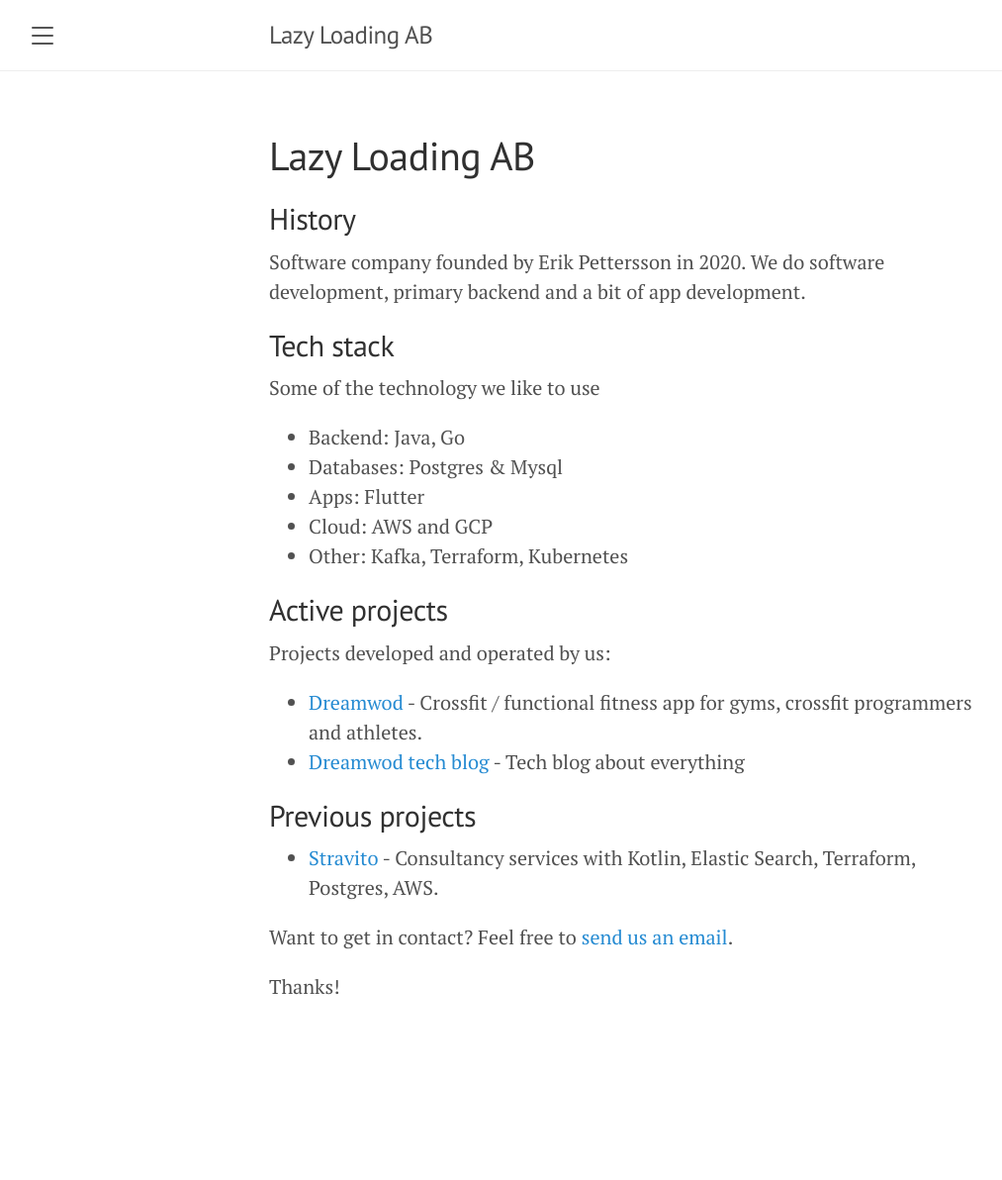
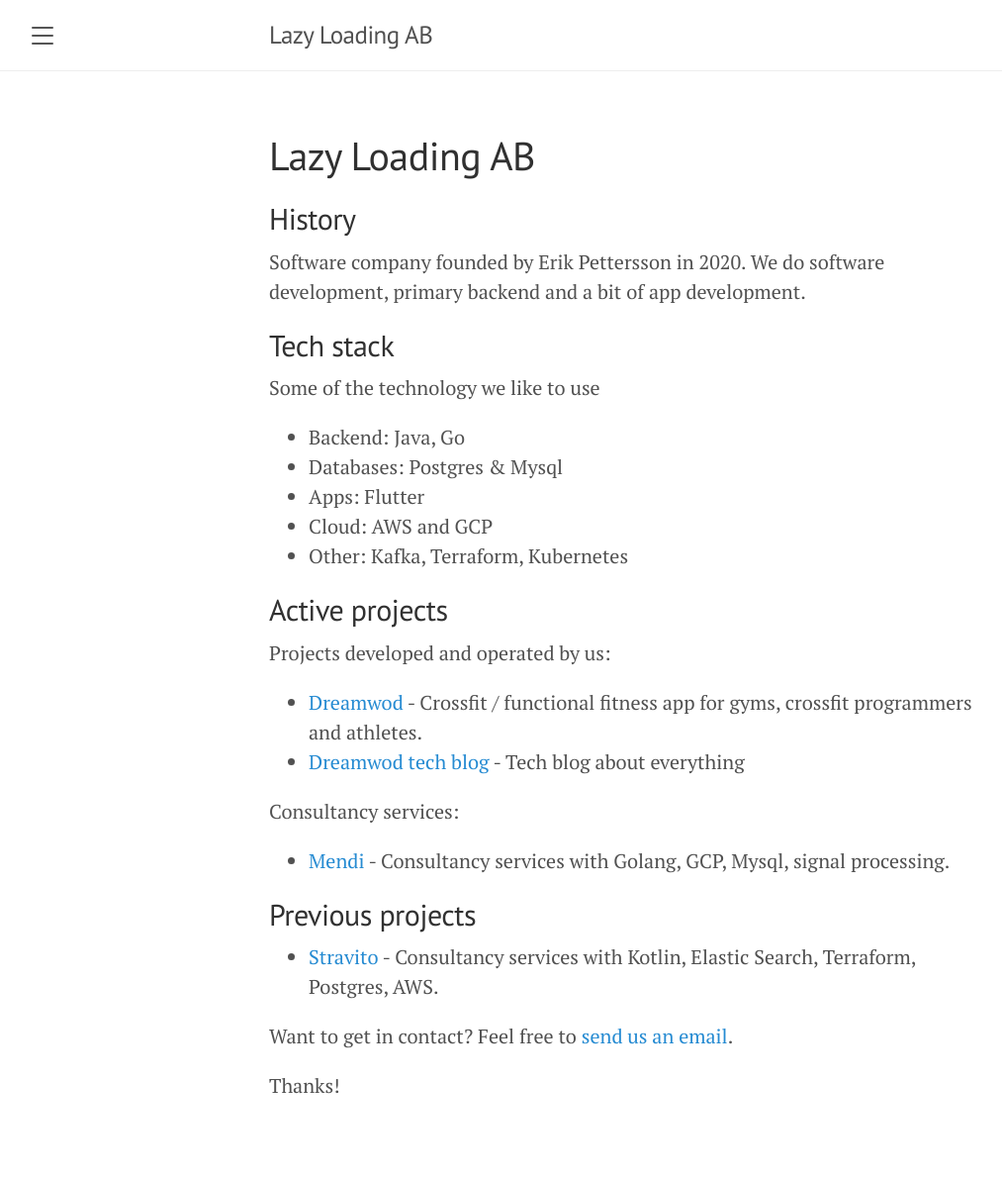
Before and after one commit to lazyloading-ab/lazyloading-ab.github.io, a Jekyll site: the page built from index.md, in a window 1280 px wide. Shown: the whole page at 99% size, without its empty margins (8-1021 px from the left). Built offline with Jekyll 4.4.1, drawn with Linux system fonts in a browser that asks for light colours; before the commit the page ends 1092 px from its top, so only the background shows below that.

Commit message:
Update index.md

```diff
--- a/index.md
+++ b/index.md
@@ -24,6 +24,11 @@ Projects developed and operated by us:
 * [Dreamwod](https://www.dreamwod.app) - Crossfit / functional fitness app for gyms, crossfit programmers and athletes.
 * [Dreamwod tech blog](https://medium.com/dreamwod-tech) - Tech blog about everything
 
+Consultancy services:
+
+* [Mendi](https://www.mendi.io) - Consultancy services with Golang, GCP, Mysql, signal processing.
+
+
 ## Previous projects
 * [Stravito](https://www.stravito.com) - Consultancy services with Kotlin, Elastic Search, Terraform, Postgres, AWS.
 
```
